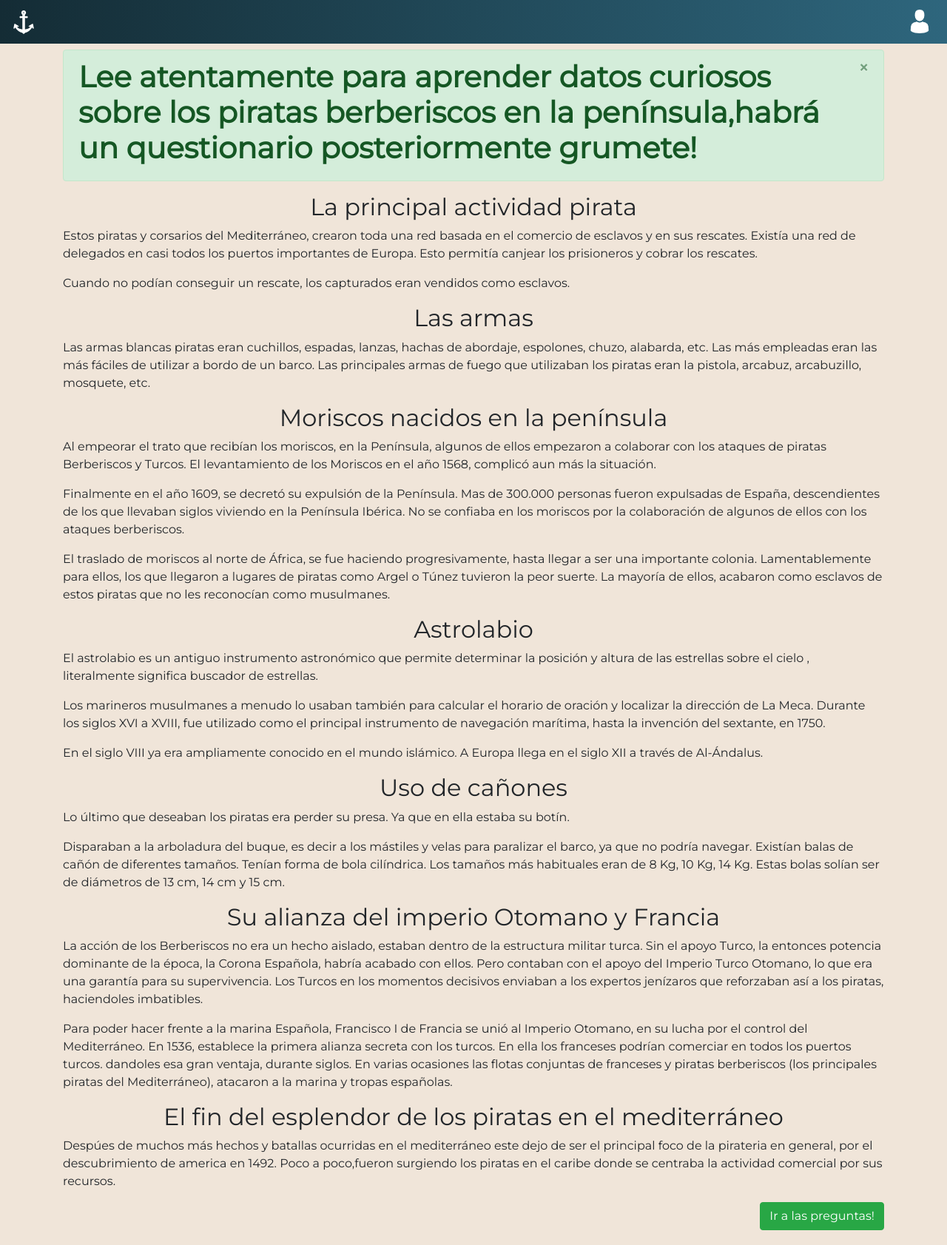
After one commit to XavierLiceran/PirateTeaParty, a PHP site: page /infoEnigma1.php in a window 1280 px wide. The commit adds this page. Shown: the whole page at 74% size. Run offline with PHP 8.4, Linux system fonts and the light colour scheme.

Commit message:
Enigma 1 - Dani (acabado en principio)
14-12-2018

```diff
--- a/css/miCSS.css
+++ b/css/miCSS.css
@@ -1,5 +1,5 @@
 body {
-    font-family: 'Montserrat', sans-serif;
+    font-family: Montserrat, "Helvetica Neue", Helvetica, Arial, sans-serif;
 }
 
 .gradient,
@@ -229,7 +229,9 @@ section .section-title {
 .detras .card .card-title {
     color: #007b5e !important;
 }
-
+#preguntas {
+    float:right;
+}
 .delante .card .card-body img {
     width: 120px;
     height: 120px;
--- a/enigma1.php
+++ b/enigma1.php
@@ -1,11 +1,11 @@
 <?php include $_SERVER['DOCUMENT_ROOT'] .'/PirateTeaParty/templates/master.php' ?>
 <?php startblock('titulo')?>
-    Enigma1
+    Enigma nº1
 <?php endblock()?>
 <?php startblock('principal')?>
 <div class="container" id="game">
-<h2 style="text-align:center;font-weight:bold;">Responde el questionario</h2>
- <div class="text-danger">Te quedan <span id="time">00:10</span> segundos para responder!</div>
+<h2 style="text-align:center;font-weight:bold;">Responde las preguntas</h2>
+ <div class="text-danger"><h2>Te quedan <span id="time">00:10</span> segundos!<h2></div>
      <hr style="margin-bottom: 20px">
 
      <div class="card">
--- a/enigma2.php
+++ b/enigma2.php
@@ -1,7 +1,7 @@
 <?php include $_SERVER['DOCUMENT_ROOT'] .'/PirateTeaParty/templates/master.php' ?>
 
 <?php startblock('titulo')?>
-    Enigma2
+    Enigma nº2
 <?php endblock()?>
 
 <?php startblock('principal')?>
--- /dev/null
+++ b/infoEnigma1.php
@@ -0,0 +1,68 @@
+<?php include $_SERVER['DOCUMENT_ROOT'] .'/PirateTeaParty/templates/master.php' ?>
+<?php startblock('titulo')?>
+Enigma nº1 : datos importantes
+<?php endblock()?>
+
+<?php startblock('principal')?>
+<div class="container">
+
+<div class="alert alert-success alert-dismissible fade show mt-2" role="alert">
+  <strong><h1 style="font-weight:bold;">Lee atentamente para aprender datos curiosos sobre los piratas berberiscos en la península,habrá un questionario posteriormente grumete!</h1></strong>
+  <button type="button" class="close" data-dismiss="alert" aria-label="Close">
+    <span aria-hidden="true">&times;</span>
+  </button>
+</div>
+<h2 style="text-align:center;margin-top:10px;"> La principal actividad pirata</h2>
+    <p>
+Estos piratas y corsarios del Mediterráneo, crearon toda una red basada en el comercio de esclavos y en sus rescates.
+Existía una red de delegados en casi todos los puertos importantes de Europa. Esto permitía canjear los prisioneros y cobrar los rescates.</p>
+<p>
+Cuando no podían conseguir un rescate, los capturados eran vendidos como esclavos.
+</p>
+    <h2 style="text-align:center;"> Las armas </h2>
+    	<p>Las armas blancas piratas eran cuchillos, espadas, lanzas, hachas de abordaje, espolones, chuzo, alabarda, etc. Las más empleadas eran las más fáciles de utilizar a bordo de un barco.
+Las principales armas de fuego que utilizaban los piratas eran la pistola, arcabuz, arcabuzillo, mosquete, etc.</p>
+
+
+<h2 style="text-align:center;">Moriscos nacidos en la península</h2>
+    <p>
+    Al empeorar el trato que recibían los moriscos, en la Península, algunos de ellos empezaron a colaborar con los ataques de piratas Berberiscos y Turcos.
+    El levantamiento de los Moriscos en el año 1568, complicó aun más la situación.</p>  <p>Finalmente en el año 1609, se decretó su expulsión de la Península. Mas de 300.000 personas fueron expulsadas de España, descendientes de los que llevaban siglos viviendo en la Península Ibérica. No se confiaba en los moriscos por la colaboración de algunos de ellos con los ataques berberiscos.</p>
+El traslado de moriscos al norte de África, se fue haciendo progresivamente, hasta llegar a ser una importante colonia. Lamentablemente para ellos, los que llegaron a lugares de piratas como Argel o Túnez tuvieron la peor suerte. La mayoría de ellos, acabaron como esclavos de estos piratas que no les reconocían como musulmanes.
+</p>
+<h2 style="text-align:center;">Astrolabio</h2>
+    <p>
+    El astrolabio es un antiguo instrumento astronómico que permite determinar la posición y altura de las estrellas sobre el cielo , literalmente significa buscador de estrellas. </p>
+<p>
+Los marineros musulmanes a menudo lo usaban también para calcular el horario de oración y localizar la dirección de La Meca. Durante los siglos XVI a XVIII, fue utilizado como el principal instrumento de navegación marítima, hasta la invención del sextante, en 1750. </p>
+<p>
+En el siglo VIII ya era ampliamente conocido en el mundo islámico. A Europa llega en el siglo XII a través de Al-Ándalus.
+</p>
+<h2 style="text-align:center;">Uso de cañones</h2>
+    <p>
+    Lo último que deseaban los piratas era perder su presa. Ya que en ella estaba su botín. </p>
+    <p>
+Disparaban a la arboladura del buque, es decir a los mástiles y velas para paralizar el barco, ya que no podría navegar.
+Existían balas de cañón de diferentes tamaños. Tenían forma de bola cilíndrica. Los tamaños más habituales eran de 8 Kg, 10 Kg, 14 Kg.
+Estas bolas solían ser de diámetros de 13 cm, 14 cm y 15 cm.
+</p>
+<h2 style="text-align:center;">Su alianza del imperio Otomano y Francia</h2>
+    <p>
+    La acción de los Berberiscos no era un hecho aislado, estaban dentro de la estructura militar turca. Sin el apoyo Turco, la entonces potencia dominante de la época, la Corona Española, habría acabado con ellos. Pero contaban con el apoyo del Imperio Turco Otomano, lo que era una garantía para su supervivencia. Los Turcos en los momentos decisivos enviaban a los expertos jenízaros que reforzaban así a los piratas, haciendoles imbatibles.
+</p>
+<p>
+Para poder hacer frente a la marina Española, Francisco I de Francia se unió al Imperio Otomano, en su lucha por el control del Mediterráneo.
+En 1536, establece la primera alianza secreta con los turcos. En ella los franceses podrían comerciar en todos los puertos turcos. dandoles esa gran ventaja, durante siglos.
+En varias ocasiones las flotas conjuntas de franceses y piratas berberiscos (los principales piratas del Mediterráneo), atacaron a la marina y tropas españolas.
+</p>
+<h2 style="text-align:center;">El fin del esplendor de los piratas en el mediterráneo</h2>
+<p>
+Despúes de muchos más hechos y batallas ocurridas en el mediterráneo este dejo de ser el principal foco de la pirateria en general, por el descubrimiento de america en 1492. Poco a poco,fueron surgiendo los piratas en el caribe donde se centraba la actividad comercial por sus recursos.
+</p>
+<div id="preguntas" style="margin-bottom:20px;">
+<button type="button"class="btn btn-success"><a style ="color:white; text-decoration:none;" href="enigma1.php">Ir a las preguntas!</a></button>
+</div>
+</div>
+<?php endblock()?>
+<?php startblock('scripts')?>
+<?php endblock()?>
```
Also changed, not shown: js/enigma/enigma1/app.js (+47 -9 lines).
